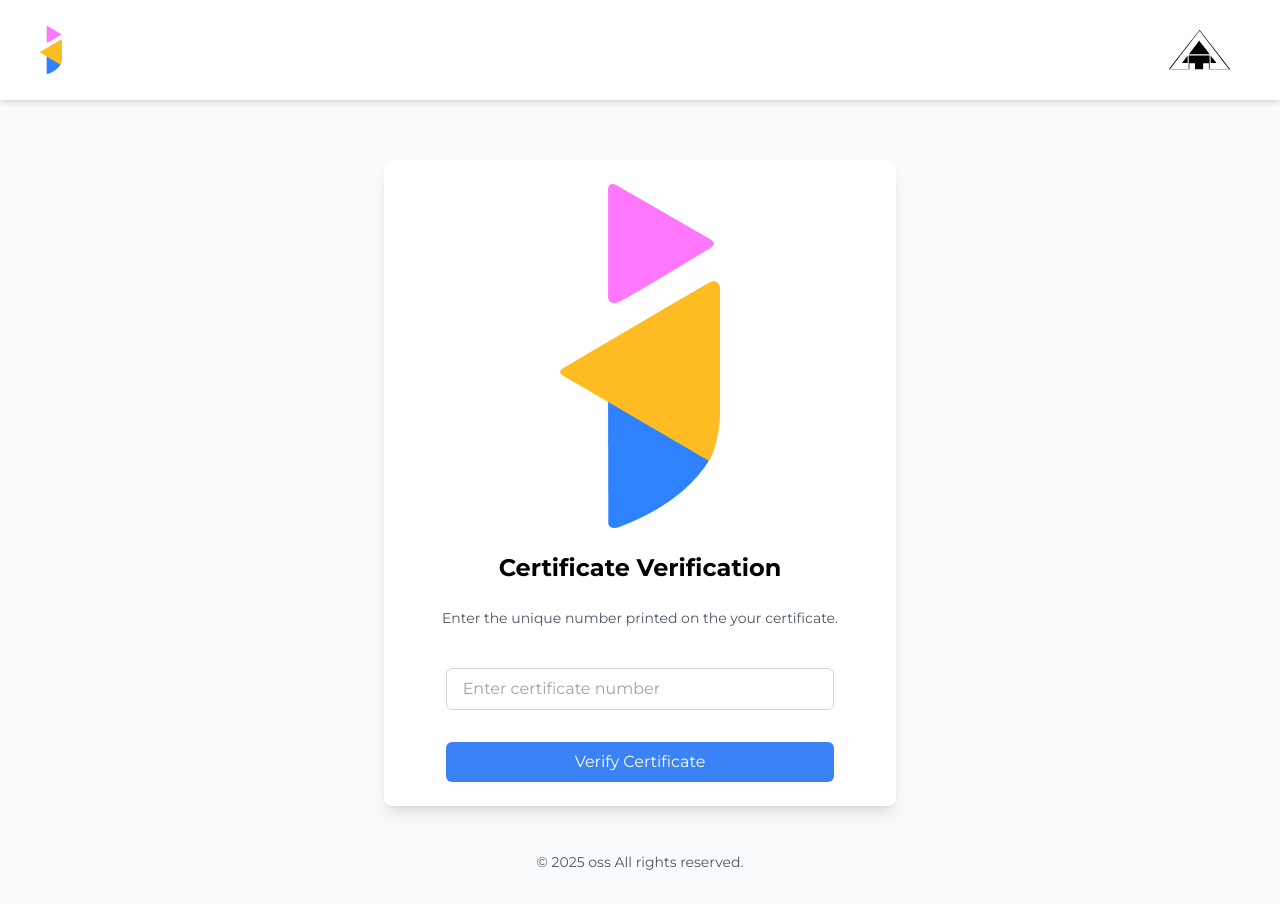
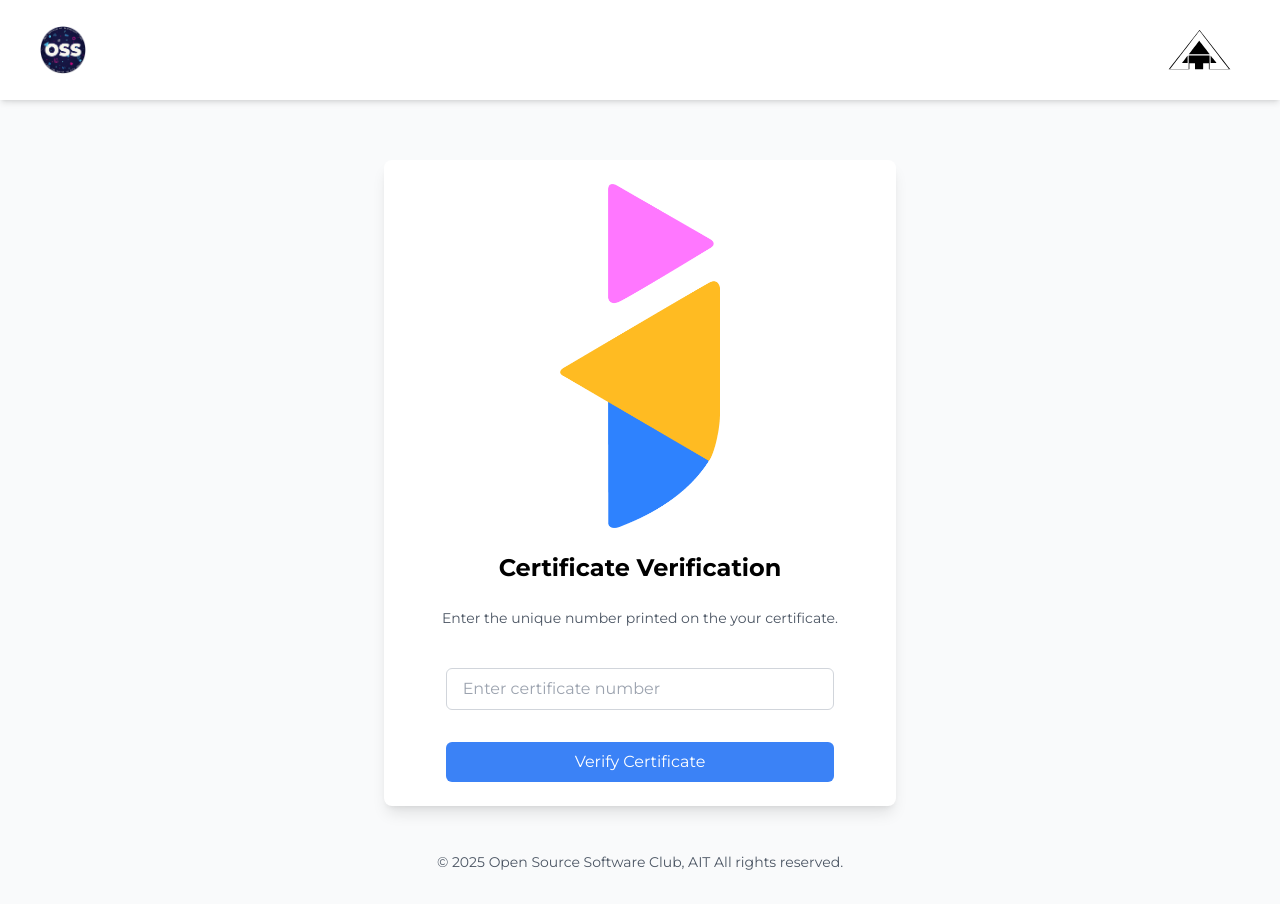
Before and after one commit to NishantSinghhhhh/CertificateVerify, a React (Create React App) app in the folder frontend/: page / in a window 1280 px wide. Built offline with nearby package versions, Linux system fonts and the light colour scheme; no server answers.

Commit message:
logo and oss comment updated

```diff
--- a/frontend/src/components/Cert.js
+++ b/frontend/src/components/Cert.js
@@ -1,6 +1,7 @@
 import React, { useState } from "react";
-import logo from "../assets/colorful.png";
+// import logo from "../assets/colorful.png";
 import logoait from "../assets/AIT.svg";
+import logooss from "../assets/oss_logo.png";
 import axios from "axios";
 import oss from "../assets/colorful.png";
 
@@ -42,7 +43,7 @@ const NumberVerificationForm = () => {
       {/* Header Section */}
       <div className="w-full h-[100px] p-10 flex fixed top-0 justify-between items-center bg-white shadow-md">
         <a href="https://aitoss.club/" target="_blank" rel="noreferrer">
-          <img src={logo} alt="Logo" className="h-12 " />
+          <img src={logooss} alt="Logo" className="h-12 " />
         </a>
         <img src={logoait} alt="Secondary Logo" className="h-20 w-20" />
       </div>
@@ -142,7 +143,7 @@ const NumberVerificationForm = () => {
       <footer className="w-full mt-auto text-center py-4 text-gray-600 text-sm">
         &copy; {new Date().getFullYear()}{" "}
         <a href="https://aitoss.club/" target="_blank" rel="noreferrer">
-          oss
+          Open Source Software Club, AIT
         </a>{" "}
         All rights reserved.
       </footer>
```
